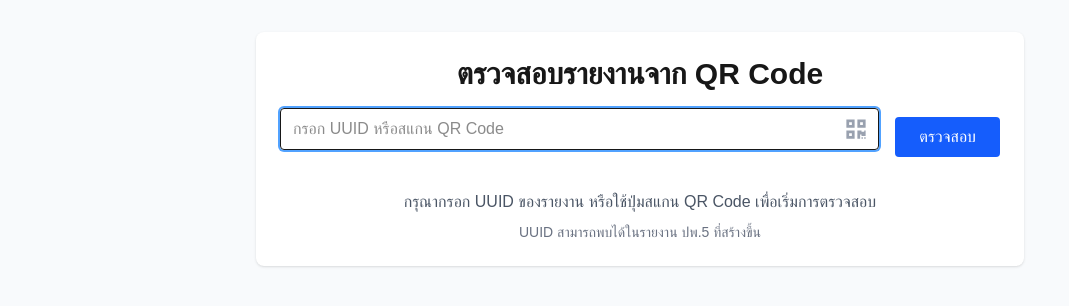
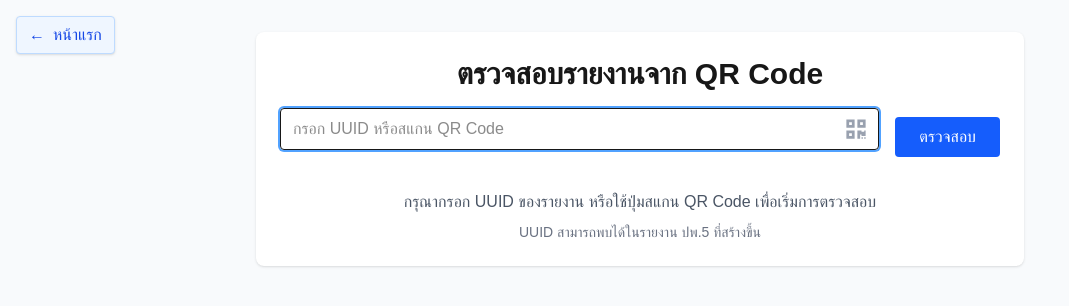
Before and after one commit to kajornyod-dotcom/PP5-Check, a Next.js app: page /verify in a window 1280 px wide. Shown: the top 306 px of the page, without its empty margins (0-1069 px from the left). Built offline with nearby package versions, Linux system fonts and the light colour scheme.

Commit message:
feat: add back button to VerifyClient for improved navigation

```diff
--- a/app/verify/VerifyClient.tsx
+++ b/app/verify/VerifyClient.tsx
@@ -6,6 +6,7 @@ import { validateReportData } from "@/lib/pdfGenerator";
 import { checkPreMidtermItems, checkMidtermItems, checkFinalItems } from "@/lib/reportCheckers";
 import { FaQrcode } from "react-icons/fa";
 import { ImSpinner2 } from "react-icons/im";
+import Link from "next/link";
 
 // ... CheckIcon, CrossIcon, renderResultCell, ResultTable, getPreMidterm, getMidterm, getFinal (copy from page.tsx) ...
 
@@ -175,6 +176,18 @@ export default function VerifyClient() {
     // Responsive input with QR icon
     return (
         <div className="min-h-screen bg-slate-50 py-8 px-2 sm:px-4 flex flex-col items-center">
+            {/* ปุ่มย้อนกลับ */}
+            <div className="absolute top-4 left-4 z-50">
+                <Link
+                    href="/"
+                    className="inline-flex items-center px-3 py-1.5 bg-blue-50 border border-blue-200 rounded shadow hover:bg-blue-100 text-blue-700 font-medium transition"
+                    aria-label="ย้อนกลับไปหน้าแรก"
+                >
+                    <span aria-hidden="true" className="mr-2">←</span>
+                    หน้าแรก
+                </Link>
+            </div>
+
             <div className="max-w-3xl w-full bg-white rounded-lg shadow p-4 sm:p-6">
                 <h1 className="text-2xl sm:text-3xl font-bold mb-4 text-center">ตรวจสอบรายงานจาก QR Code</h1>
                 <form onSubmit={handleSubmit} className="space-y-4 flex flex-col sm:flex-row items-center gap-2 sm:gap-4">
```
